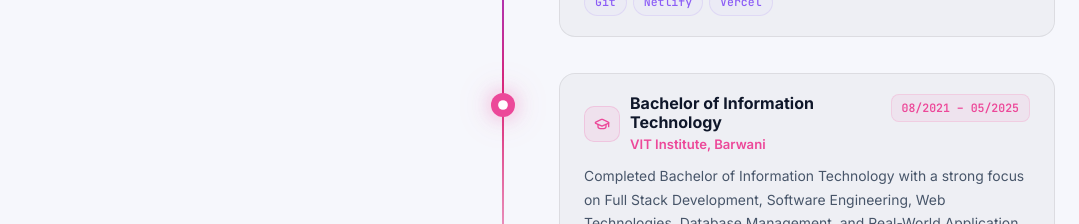
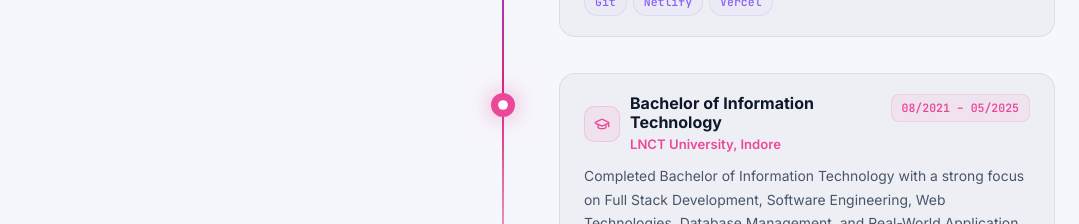
Before and after one commit to Ruh29/rahil-dev-portfolio, a React (Vite) app: page / in a window 1280 px wide. Shown: the part 4940-5164 px from the top of the page, without its empty margins (201-1280 px from the left). Built offline with nearby package versions, Linux system fonts and the light colour scheme.

Commit message:
fix(education): update college/university name to LNCT University, Indore

```diff
--- a/src/components/AIChat.jsx
+++ b/src/components/AIChat.jsx
@@ -25,7 +25,7 @@ export default function AIChat() {
       projects: "Rahil's top projects include: 1) Purple Learning - an AI-powered learning & mentorship platform (Next.js, PostgreSQL, LiveKit, Socket.IO). 2) AI Product Auditor - an AI-assisted product analysis tool generating actionable UX/performance reports. 3) Seek-N-Hire - an AI recruitment platform with sponsorship rotation & notifications. 4) PurpleSuite - an enterprise business management suite.",
       certifications: "He holds certifications including MongoDB Certified Developer Associate and AWS Certified Solutions Architect, backing his expertise in database architecture and cloud applications.",
       devops: "Rahil uses Docker, Vercel, and CI/CD pipelines to package and deploy full-stack applications with scalable database management using PostgreSQL, TypeORM, and Redis caching.",
-      education: "He is pursuing B.Tech in Computer Science (2023-2027) at LNCT University, Indore, combined with hands-on experience in software engineering and production project delivery.",
+      education: "He completed Bachelor of Information Technology (2021-2025) at LNCT University, Indore, combined with hands-on experience in software engineering and production project delivery.",
       career: "Rahil builds scalable full-stack products ranging from AI-powered learning platforms and recruitment systems to enterprise business applications and mobile-first experiences.",
       contact: `You can reach Rahil via email at ${personalInfo.email}, or connect on LinkedIn (${personalInfo.linkedin}) and GitHub (${personalInfo.github}).`,
       mongodb: "Rahil works with PostgreSQL, TypeORM, and MongoDB for structured schema design, complex query optimization, role-based permissions, and high-performance data processing.",
--- a/src/components/ResumeModal.jsx
+++ b/src/components/ResumeModal.jsx
@@ -55,9 +55,9 @@ const enhancvResumeData = {
   education: [
     {
       title: "Bachelor of Information Technology",
-      institute: "VIT Institute",
+      institute: "LNCT University",
       period: "08/2021 – 05/2025",
-      location: "Barwani"
+      location: "Indore"
     }
   ],
   skills: {
--- a/src/data/portfolioData.js
+++ b/src/data/portfolioData.js
@@ -293,7 +293,7 @@ const portfolioData = {
       year: "2021 - 2025",
       period: "08/2021 – 05/2025",
       title: "Bachelor of Information Technology",
-      company: "VIT Institute, Barwani",
+      company: "LNCT University, Indore",
       description:
         "Completed Bachelor of Information Technology with a strong focus on Full Stack Development, Software Engineering, Web Technologies, Database Management, and Real-World Application Development. Actively worked on practical projects, internships, and production-level applications throughout the academic journey.",
       icon: "GraduationCap",
```
